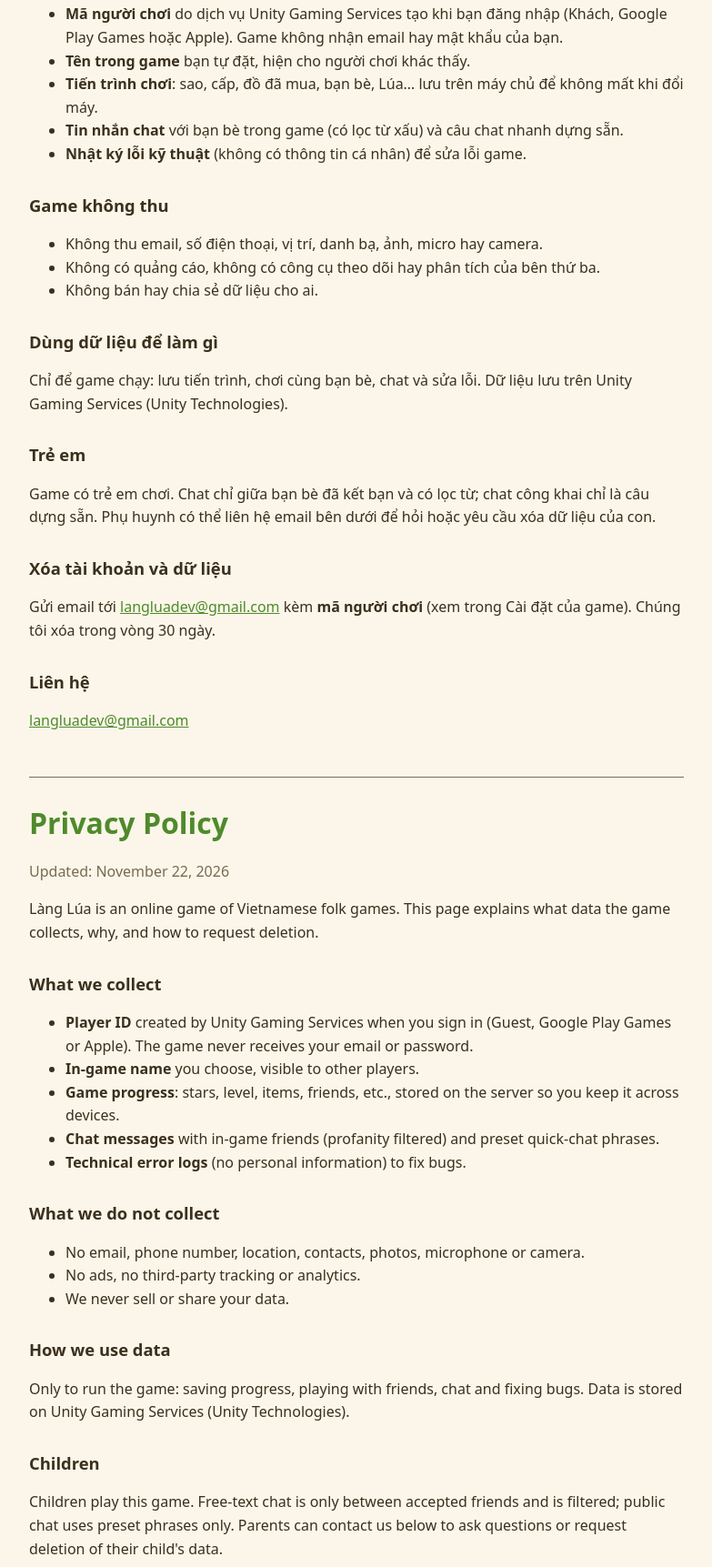
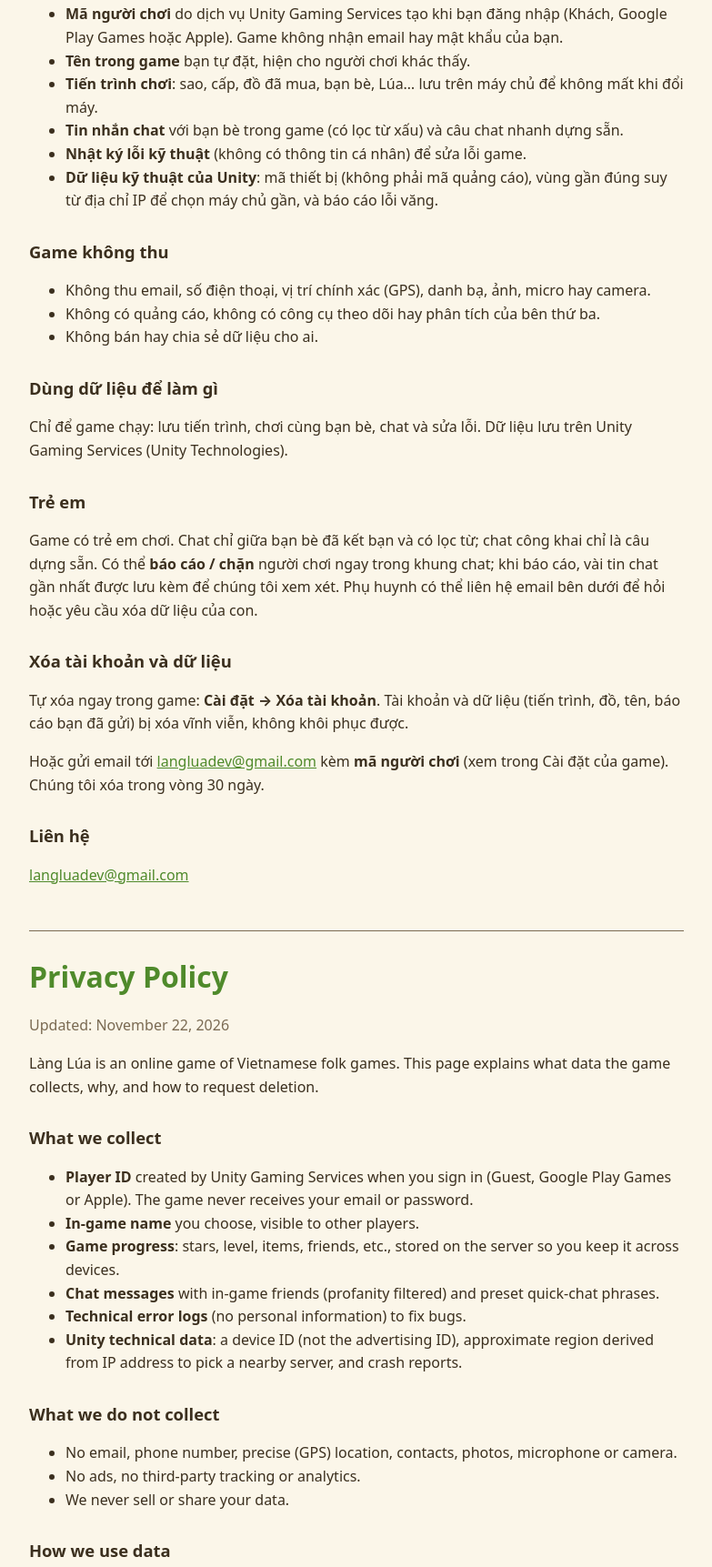
Before and after one commit to duyvanda/langlua, a plain HTML site: page privacy.html in a window 1280 px wide. Shown: the part 315-2038 px from the top of the page at 91% size, without its empty margins (248-1031 px from the left). Drawn offline with Linux system fonts and the light colour scheme.

Commit message:
Chính sách: xóa tài khoản trong Cài đặt, báo cáo / chặn, dữ liệu kỹ thuật Unity (mã thiết bị, vùng theo IP, lỗi văng)

```diff
--- a/privacy.html
+++ b/privacy.html
@@ -24,11 +24,12 @@
 <li><b>Tiến trình chơi</b>: sao, cấp, đồ đã mua, bạn bè, Lúa… lưu trên máy chủ để không mất khi đổi máy.</li>
 <li><b>Tin nhắn chat</b> với bạn bè trong game (có lọc từ xấu) và câu chat nhanh dựng sẵn.</li>
 <li><b>Nhật ký lỗi kỹ thuật</b> (không có thông tin cá nhân) để sửa lỗi game.</li>
+<li><b>Dữ liệu kỹ thuật của Unity</b>: mã thiết bị (không phải mã quảng cáo), vùng gần đúng suy từ địa chỉ IP để chọn máy chủ gần, và báo cáo lỗi văng.</li>
 </ul>
 
 <h2>Game không thu</h2>
 <ul>
-<li>Không thu email, số điện thoại, vị trí, danh bạ, ảnh, micro hay camera.</li>
+<li>Không thu email, số điện thoại, vị trí chính xác (GPS), danh bạ, ảnh, micro hay camera.</li>
 <li>Không có quảng cáo, không có công cụ theo dõi hay phân tích của bên thứ ba.</li>
 <li>Không bán hay chia sẻ dữ liệu cho ai.</li>
 </ul>
@@ -37,10 +38,11 @@
 <p>Chỉ để game chạy: lưu tiến trình, chơi cùng bạn bè, chat và sửa lỗi. Dữ liệu lưu trên Unity Gaming Services (Unity Technologies).</p>
 
 <h2>Trẻ em</h2>
-<p>Game có trẻ em chơi. Chat chỉ giữa bạn bè đã kết bạn và có lọc từ; chat công khai chỉ là câu dựng sẵn. Phụ huynh có thể liên hệ email bên dưới để hỏi hoặc yêu cầu xóa dữ liệu của con.</p>
+<p>Game có trẻ em chơi. Chat chỉ giữa bạn bè đã kết bạn và có lọc từ; chat công khai chỉ là câu dựng sẵn. Có thể <b>báo cáo / chặn</b> người chơi ngay trong khung chat; khi báo cáo, vài tin chat gần nhất được lưu kèm để chúng tôi xem xét. Phụ huynh có thể liên hệ email bên dưới để hỏi hoặc yêu cầu xóa dữ liệu của con.</p>
 
 <h2>Xóa tài khoản và dữ liệu</h2>
-<p>Gửi email tới <a href="mailto:langluadev@gmail.com">langluadev@gmail.com</a> kèm <b>mã người chơi</b> (xem trong Cài đặt của game). Chúng tôi xóa trong vòng 30 ngày.</p>
+<p>Tự xóa ngay trong game: <b>Cài đặt → Xóa tài khoản</b>. Tài khoản và dữ liệu (tiến trình, đồ, tên, báo cáo bạn đã gửi) bị xóa vĩnh viễn, không khôi phục được.</p>
+<p>Hoặc gửi email tới <a href="mailto:langluadev@gmail.com">langluadev@gmail.com</a> kèm <b>mã người chơi</b> (xem trong Cài đặt của game). Chúng tôi xóa trong vòng 30 ngày.</p>
 
 <h2>Liên hệ</h2>
 <p><a href="mailto:langluadev@gmail.com">langluadev@gmail.com</a></p>
@@ -59,11 +61,12 @@
 <li><b>Game progress</b>: stars, level, items, friends, etc., stored on the server so you keep it across devices.</li>
 <li><b>Chat messages</b> with in-game friends (profanity filtered) and preset quick-chat phrases.</li>
 <li><b>Technical error logs</b> (no personal information) to fix bugs.</li>
+<li><b>Unity technical data</b>: a device ID (not the advertising ID), approximate region derived from IP address to pick a nearby server, and crash reports.</li>
 </ul>
 
 <h2>What we do not collect</h2>
 <ul>
-<li>No email, phone number, location, contacts, photos, microphone or camera.</li>
+<li>No email, phone number, precise (GPS) location, contacts, photos, microphone or camera.</li>
 <li>No ads, no third-party tracking or analytics.</li>
 <li>We never sell or share your data.</li>
 </ul>
@@ -72,10 +75,11 @@
 <p>Only to run the game: saving progress, playing with friends, chat and fixing bugs. Data is stored on Unity Gaming Services (Unity Technologies).</p>
 
 <h2>Children</h2>
-<p>Children play this game. Free-text chat is only between accepted friends and is filtered; public chat uses preset phrases only. Parents can contact us below to ask questions or request deletion of their child's data.</p>
+<p>Children play this game. Free-text chat is only between accepted friends and is filtered; public chat uses preset phrases only. You can <b>report / block</b> a player right in the chat window; a report saves the last few chat messages so we can review it. Parents can contact us below to ask questions or request deletion of their child's data.</p>
 
 <h2>Delete your account and data</h2>
-<p>Email <a href="mailto:langluadev@gmail.com">langluadev@gmail.com</a> with your <b>Player ID</b> (shown in the game's Settings). We delete it within 30 days.</p>
+<p>Delete it yourself in the game: <b>Settings → Delete account</b>. Your account and its data (progress, items, name, reports you sent) are deleted permanently and cannot be restored.</p>
+<p>Or email <a href="mailto:langluadev@gmail.com">langluadev@gmail.com</a> with your <b>Player ID</b> (shown in the game's Settings). We delete it within 30 days.</p>
 
 <h2>Contact</h2>
 <p><a href="mailto:langluadev@gmail.com">langluadev@gmail.com</a></p>
```
